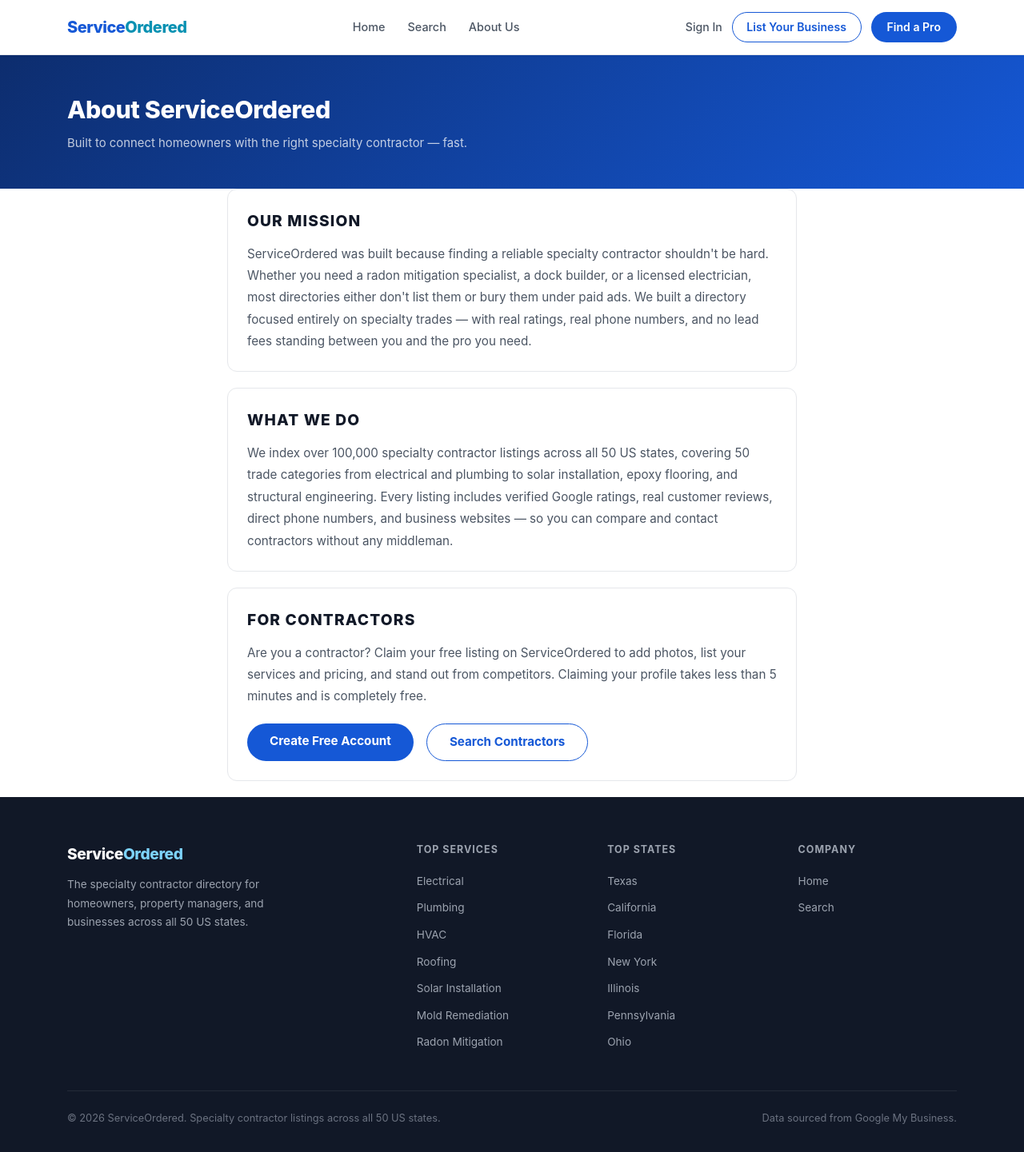
After one commit to Psavage007/serviceordered, a PHP site: page /about.php in a window 1280 px wide. The commit adds this page. Shown: the whole page at 80% size. Run offline with PHP 8.4, Linux system fonts and the light colour scheme.

Commit message:
Simplify nav to Home, Search, About Us — add About page
Co-Authored-By: Claude Sonnet 4.6 <noreply@anthropic.com>

```diff
--- /dev/null
+++ b/about.php
@@ -0,0 +1,65 @@
+<?php
+require_once 'includes/seo_head.php';
+?>
+<!DOCTYPE html>
+<html lang="en">
+<head>
+<?php seo_head([
+    'title'       => 'About Us | ServiceOrdered',
+    'description' => 'ServiceOrdered is the specialty contractor directory built to help homeowners and businesses find trusted local pros across all 50 US states.',
+    'canonical'   => 'https://serviceordered.com/about.php',
+]); ?>
+</head>
+<body>
+
+<?php require_once 'includes/nav.php'; ?>
+
+<div class="page-header">
+    <div class="container">
+        <h1>About ServiceOrdered</h1>
+        <p>Built to connect homeowners with the right specialty contractor — fast.</p>
+    </div>
+</div>
+
+<div class="container section" style="max-width:760px">
+
+    <div class="info-box">
+        <h2 style="font-size:1.2rem;font-weight:800;color:var(--gray-900);margin-bottom:.75rem">Our Mission</h2>
+        <p style="font-size:.95rem;color:var(--gray-600);line-height:1.8">
+            ServiceOrdered was built because finding a reliable specialty contractor shouldn't be hard.
+            Whether you need a radon mitigation specialist, a dock builder, or a licensed electrician,
+            most directories either don't list them or bury them under paid ads.
+            We built a directory focused entirely on specialty trades — with real ratings, real phone numbers,
+            and no lead fees standing between you and the pro you need.
+        </p>
+    </div>
+
+    <div class="info-box">
+        <h2 style="font-size:1.2rem;font-weight:800;color:var(--gray-900);margin-bottom:.75rem">What We Do</h2>
+        <p style="font-size:.95rem;color:var(--gray-600);line-height:1.8">
+            We index over 100,000 specialty contractor listings across all 50 US states,
+            covering 50 trade categories from electrical and plumbing to solar installation,
+            epoxy flooring, and structural engineering. Every listing includes verified Google ratings,
+            real customer reviews, direct phone numbers, and business websites —
+            so you can compare and contact contractors without any middleman.
+        </p>
+    </div>
+
+    <div class="info-box">
+        <h2 style="font-size:1.2rem;font-weight:800;color:var(--gray-900);margin-bottom:.75rem">For Contractors</h2>
+        <p style="font-size:.95rem;color:var(--gray-600);line-height:1.8">
+            Are you a contractor? Claim your free listing on ServiceOrdered to add photos, list your services and pricing,
+            and stand out from competitors. Claiming your profile takes less than 5 minutes and is completely free.
+        </p>
+        <div style="margin-top:1.25rem;display:flex;gap:1rem;flex-wrap:wrap">
+            <a href="/register.php" class="btn btn-primary" style="padding:.65rem 1.75rem;font-size:.95rem">Create Free Account</a>
+            <a href="/search.php" class="btn btn-outline" style="padding:.65rem 1.75rem;font-size:.95rem">Search Contractors</a>
+        </div>
+    </div>
+
+</div>
+
+<?php require_once 'includes/footer.php'; ?>
+
+</body>
+</html>
--- a/includes/nav.php
+++ b/includes/nav.php
@@ -8,10 +8,8 @@ $_nav_user = $_SESSION['user'] ?? null;
         <a href="/" class="nav-logo">Service<span>Ordered</span></a>
         <ul class="nav-links">
             <li><a href="/">Home</a></li>
-            <li><a href="/electrical/">Electrical</a></li>
-            <li><a href="/plumbing/">Plumbing</a></li>
-            <li><a href="/hvac/">HVAC</a></li>
-            <li><a href="/search.php">All Services</a></li>
+            <li><a href="/search.php">Search</a></li>
+            <li><a href="/about.php">About Us</a></li>
         </ul>
         <div class="nav-actions">
             <?php if ($_nav_user): ?>
```
